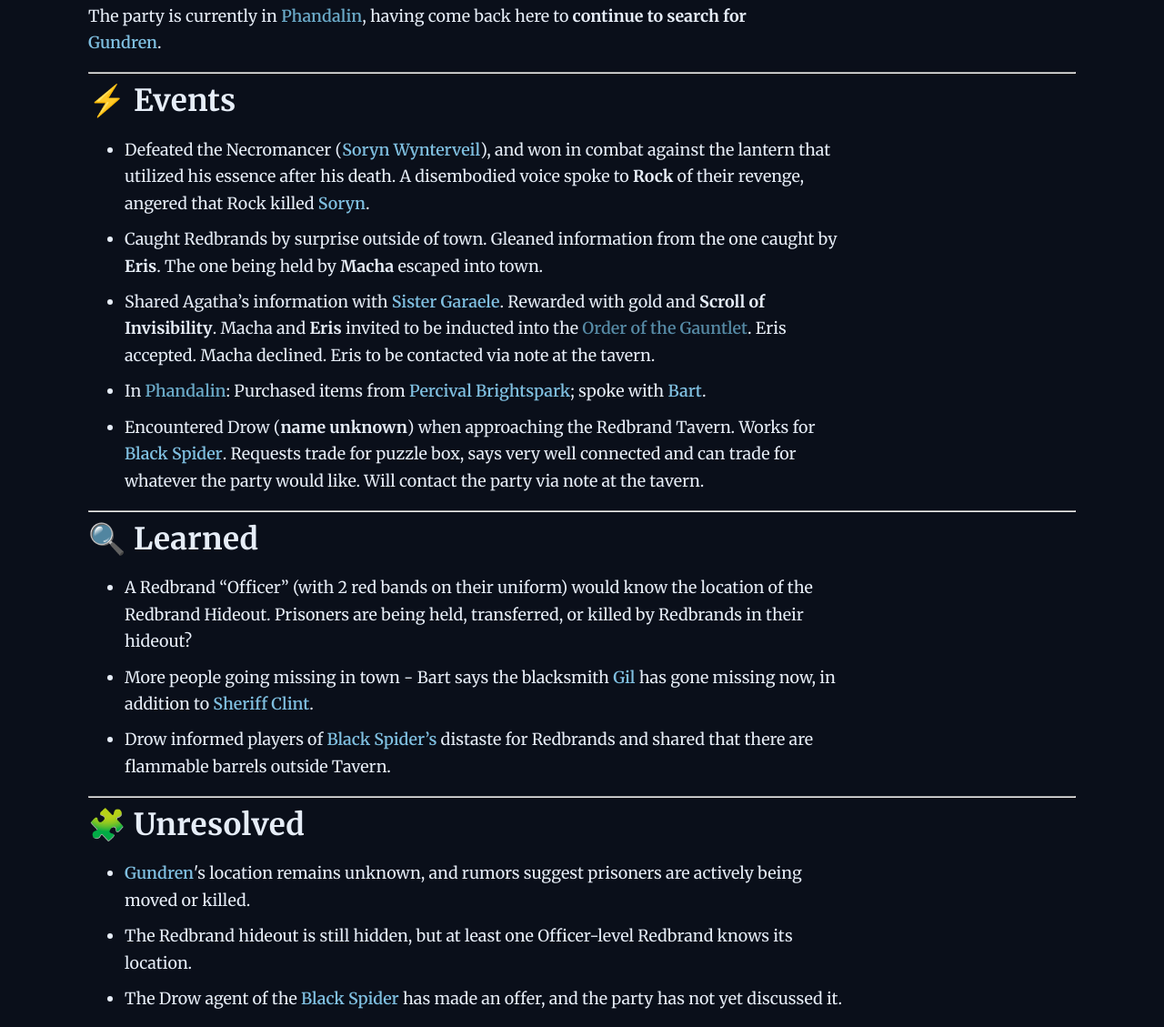
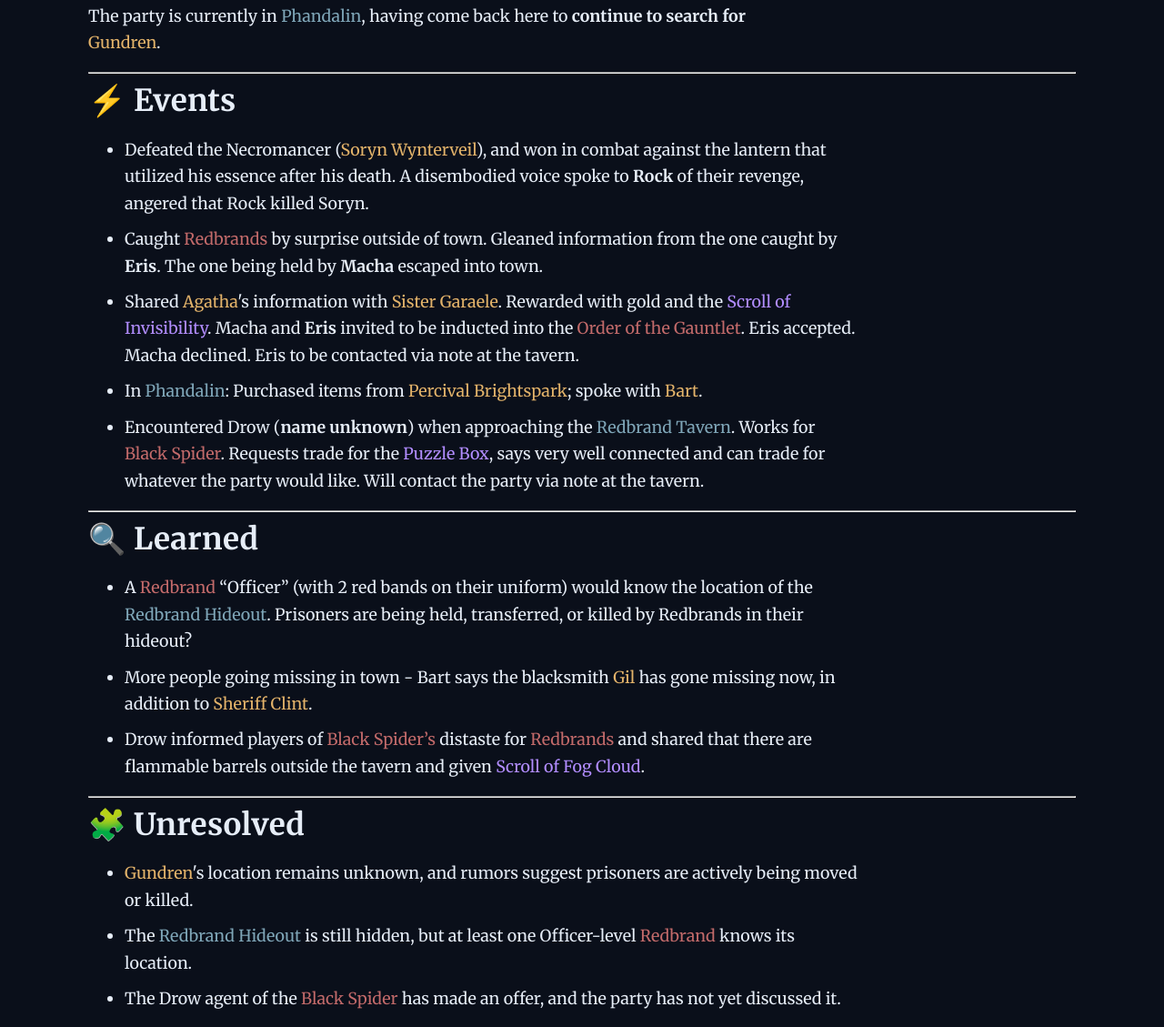
Before and after one commit to cosmic-aurora11/learning-git, an Astro site: page /recaps/session-04 in a window 1280 px wide. Shown: the part 520-1649 px from the top of the page at 91% size. Built offline with nearby package versions, Linux system fonts and the light colour scheme; Astro itself is replaced by a stand-in of ours.

Commit message:
Recap update

```diff
--- a/src/content/recaps/session-04.md
+++ b/src/content/recaps/session-04.md
@@ -7,32 +7,32 @@ summary: "The party defeated Soryn Wynterveil, returned to Phandalin to continue
 ---
 
 ## 📍 Current Situation
-The party is currently in **<span class="recap-location">Phandalin</span>**, having come back here to **continue to search for <span class="recap-name">Gundren</span>**.
+The party is currently in <span class="recap-location">Phandalin</span>, having come back here to **continue to search for** <span class="recap-npc">Gundren</span>.
 
 ---
 
 ## ⚡ Events
-- Defeated the Necromancer (**<span class="recap-name">Soryn Wynterveil</span>**), and won in combat against the lantern that utilized his essence after his death. A disembodied voice spoke to **Rock** of their revenge, angered that Rock killed **<span class="recap-name">Soryn</span>**.
-- Caught Redbrands by surprise outside of town. Gleaned information from the one caught by **Eris**. The one being held by **Macha** escaped into town.
-- Shared Agatha's information with **<span class="recap-name">Sister Garaele</span>**. Rewarded with gold and **Scroll of Invisibility**. Macha and **Eris** invited to be inducted into the **<span class="recap-faction">Order of the Gauntlet</span>**. Eris accepted. Macha declined. Eris to be contacted via note at the tavern.
-- In **<span class="recap-location">Phandalin</span>**: Purchased items from **<span class="recap-name">Percival Brightspark</span>**; spoke with **<span class="recap-name">Bart</span>**.
-- Encountered Drow (**name unknown**) when approaching the Redbrand Tavern. Works for **<span class="recap-name">Black Spider</span>**. Requests trade for puzzle box, says very well connected and can trade for whatever the party would like. Will contact the party via note at the tavern.
+- Defeated the Necromancer (<span class="recap-npc">Soryn Wynterveil</span>), and won in combat against the lantern that utilized his essence after his death. A disembodied voice spoke to **Rock** of their revenge, angered that Rock killed Soryn.
+- Caught <span class="recap-faction">Redbrands</span> by surprise outside of town. Gleaned information from the one caught by **Eris**. The one being held by **Macha** escaped into town.
+- Shared <span class="recap-npc">Agatha</span>'s information with <span class="recap-npc">Sister Garaele</span>. Rewarded with gold and the <span class="recap-item">Scroll of Invisibility</span>. Macha and **Eris** invited to be inducted into the <span class="recap-faction">Order of the Gauntlet</span>. Eris accepted. Macha declined. Eris to be contacted via note at the tavern.
+- In <span class="recap-location">Phandalin</span>: Purchased items from <span class="recap-npc">Percival Brightspark</span>; spoke with <span class="recap-npc">Bart</span>.
+- Encountered Drow (**name unknown**) when approaching the <span class="recap-location">Redbrand Tavern</span>. Works for <span class="recap-faction">Black Spider</span>. Requests trade for the <span class="recap-item">Puzzle Box</span>, says very well connected and can trade for whatever the party would like. Will contact the party via note at the tavern.
 
 ---
 
 ## 🔍 Learned
-- A Redbrand "Officer" (with 2 red bands on their uniform) would know the location of the Redbrand Hideout. Prisoners are being held, transferred, or killed by Redbrands in their hideout?
-- More people going missing in town - Bart says the blacksmith **<span class="recap-name">Gil</span>** has gone missing now, in addition to **<span class="recap-name">Sheriff Clint</span>**.
-- Drow informed players of **<span class="recap-name">Black Spider's</span>** distaste for Redbrands and shared that there are flammable barrels outside Tavern.
+- A <span class="recap-faction">Redbrand</span> "Officer" (with 2 red bands on their uniform) would know the location of the <span class="recap-location">Redbrand Hideout</span>. Prisoners are being held, transferred, or killed by Redbrands in their hideout?
+- More people going missing in town - Bart says the blacksmith <span class="recap-npc">Gil</span> has gone missing now, in addition to <span class="recap-npc">Sheriff Clint</span>.
+- Drow informed players of <span class="recap-faction">Black Spider's</span> distaste for <span class="recap-faction">Redbrands</span> and shared that there are flammable barrels outside the tavern and given <span class="recap-item">Scroll of Fog Cloud</span>.
 
 ---
 
 ## 🧩 Unresolved
-- <span class="recap-name">Gundren</span>'s location remains unknown, and rumors suggest prisoners are actively being moved or killed.
-- The Redbrand hideout is still hidden, but at least one Officer-level Redbrand knows its location.
-- The Drow agent of the <span class="recap-name">Black Spider</span> has made an offer, and the party has not yet discussed it.
+- <span class="recap-npc">Gundren</span>'s location remains unknown, and rumors suggest prisoners are actively being moved or killed.
+- The <span class="recap-location">Redbrand Hideout</span> is still hidden, but at least one Officer-level <span class="recap-faction">Redbrand</span> knows its location.
+- The Drow agent of the <span class="recap-faction">Black Spider</span> has made an offer, and the party has not yet discussed it.
 
 ---
 
 ## 🎯 Stakes
-- If the party delays, prisoners may be relocated or killed, and any chance to reach <span class="recap-name">Gundren</span> alive may narrow.
+- If the party delays, prisoners may be relocated or killed, and any chance to reach <span class="recap-npc">Gundren</span> alive may narrow.
--- a/src/styles/global.css
+++ b/src/styles/global.css
@@ -535,19 +535,20 @@ button.card:hover,
   border: 1px solid color-mix(in srgb, var(--accent) 30%, transparent);
 }
 
-.recap-name {
-  color: var(--accent);
-  font-weight: 600;
+.recap-npc {
+  color: #E3B36A;
 }
 
 .recap-location {
-  color: var(--accent-600);
-  font-weight: 600;
+  color: #7FA6B8;
+}
+
+.recap-item {
+  color: #B28DFF;
 }
 
 .recap-faction {
-  color: var(--accent-700);
-  font-weight: 600;
+  color: #C26A6A;
 }
 
 .recap-content ul li + li {
```
Also changed, not shown: templates/recap-template.md (+8 -8 lines).
